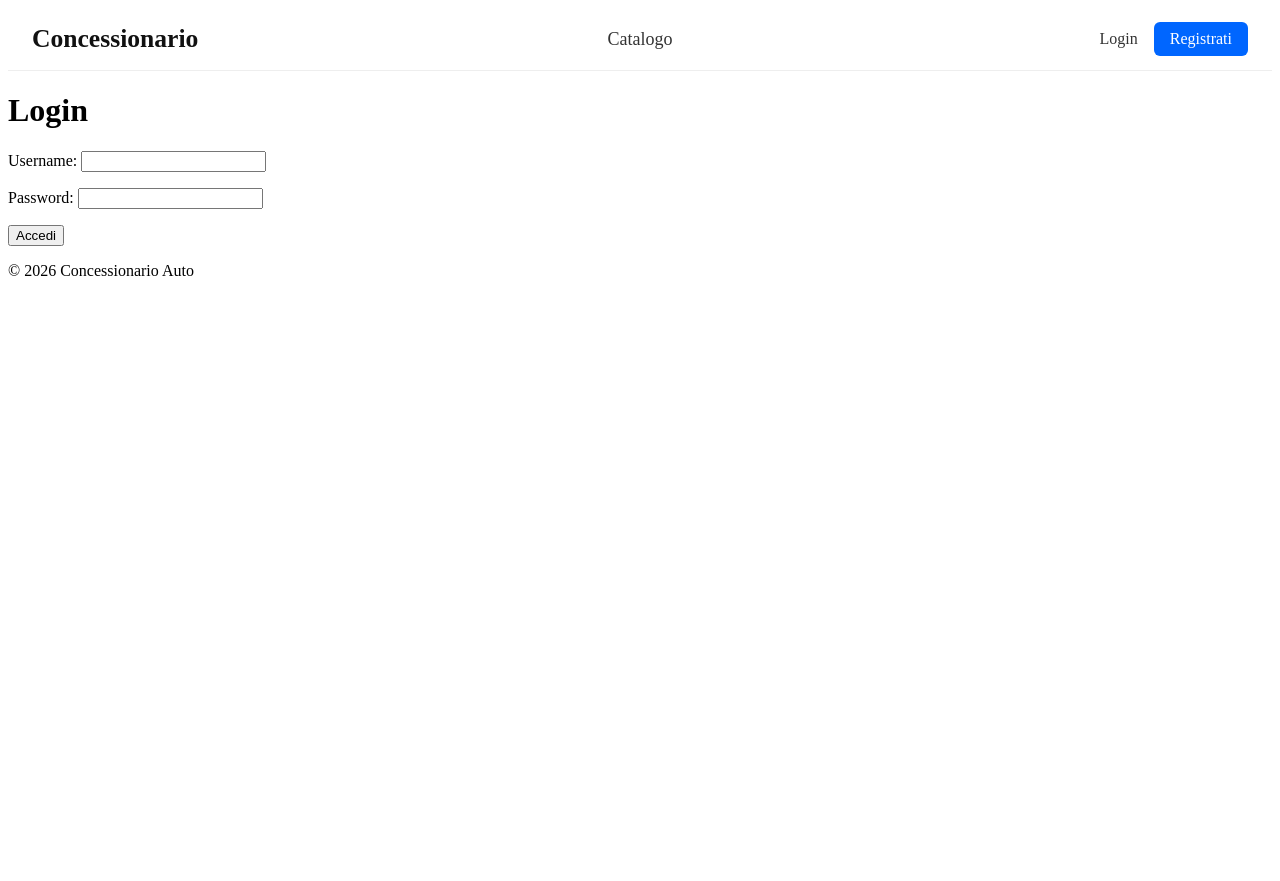
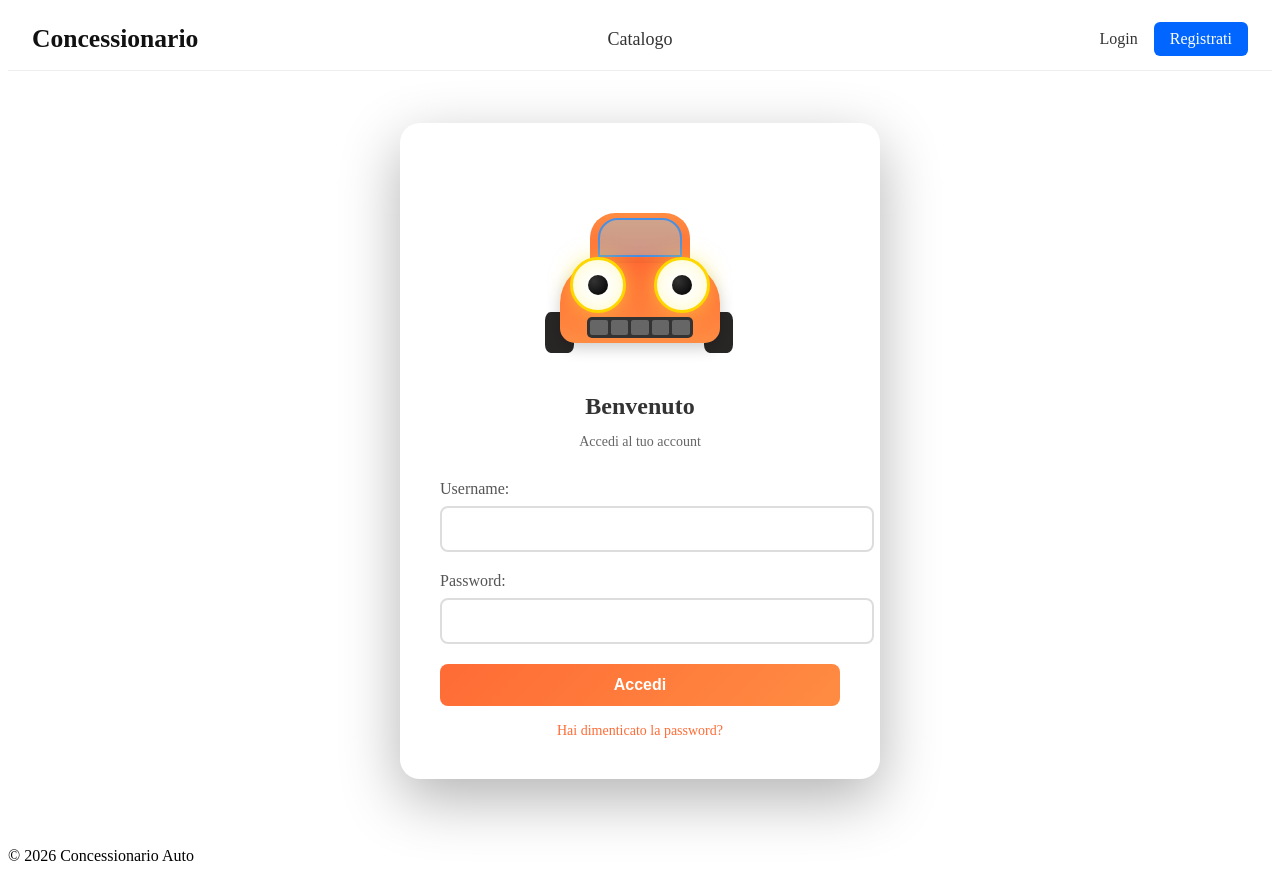
Before and after one commit to Alex-Alessi/Concessionario, a Django app: page /accounts/login/ in a window 1280 px wide. Before the commit the page ends 276 px from the top, so only its background shows below. Run offline with Django 5.2, Linux system fonts and the light colour scheme.

Commit message:
Logic login

```diff
--- /dev/null
+++ b/concessionario/accounts/static/accounts/css/login.css
@@ -0,0 +1,309 @@
+.login-container-wrapper {
+    min-height: calc(100vh - 80px);
+    display: flex;
+    justify-content: center;
+    align-items: center;
+    padding: 20px;
+}
+
+.login-container {
+    background: white;
+    border-radius: 20px;
+    padding: 40px;
+    box-shadow: 0 20px 60px rgba(0, 0, 0, 0.3);
+    max-width: 400px;
+    width: 100%;
+}
+
+.car-container {
+    width: 200px;
+    height: 200px;
+    margin: 0 auto 30px;
+    position: relative;
+}
+
+.car {
+    width: 100%;
+    height: 100%;
+    position: relative;
+}
+
+.car-body {
+    position: absolute;
+    bottom: 20px;
+    left: 50%;
+    transform: translateX(-50%);
+    width: 160px;
+    height: 80px;
+    background: linear-gradient(180deg, #ff6b35 0%, #ff8c42 100%);
+    border-radius: 40px 40px 15px 15px;
+    box-shadow: 0 5px 15px rgba(0, 0, 0, 0.2);
+    z-index: 1;
+}
+
+.car-roof {
+    position: absolute;
+    top: 50px;
+    left: 50%;
+    transform: translateX(-50%);
+    width: 100px;
+    height: 50px;
+    background: linear-gradient(180deg, #ff8c42 0%, #ff6b35 100%);
+    border-radius: 25px 25px 0 0;
+}
+
+.windshield {
+    position: absolute;
+    top: 55px;
+    left: 50%;
+    transform: translateX(-50%);
+    width: 80px;
+    height: 35px;
+    background: rgba(135, 206, 250, 0.4);
+    border-radius: 20px 20px 0 0;
+    border: 2px solid #4a90e2;
+}
+
+.grille {
+    position: absolute;
+    bottom: 25px;
+    left: 50%;
+    transform: translateX(-50%);
+    width: 100px;
+    height: 15px;
+    background: #333;
+    border-radius: 5px;
+    display: flex;
+    gap: 3px;
+    padding: 3px;
+    z-index: 1;
+}
+
+.grille-bar {
+    flex: 1;
+    background: #666;
+    border-radius: 2px;
+}
+
+.headlights-container {
+    position: absolute;
+    bottom: 50px;
+    left: 50%;
+    transform: translateX(-50%);
+    width: 140px;
+    display: flex;
+    justify-content: space-between;
+    z-index: 1;
+}
+
+.wheels-container {
+    bottom: 10px;
+    position: absolute;
+    width: 188px;
+    display: flex;
+    justify-content: space-between;
+    z-index: 0;
+    right: 7px;
+}
+
+.wheel-sx{
+    background: #292626;
+    width: 23px;
+    border: 3px solid #292626;
+    height: 35px;
+    border-radius: 20%;
+}
+
+.wheel-dx{
+    background: #292626;
+    width: 23px;
+    border: 3px solid #292626;
+    height: 35px;
+    border-radius: 20%;
+}
+
+.headlight {
+    width: 50px;
+    height: 50px;
+    background: white;
+    border-radius: 50%;
+    position: relative;
+    box-shadow: 0 0 20px rgba(255, 235, 59, 0.5),
+    inset 0 0 20px rgba(255, 235, 59, 0.3);
+    border: 3px solid #ffd700;
+    overflow: hidden;
+}
+
+.pupil {
+    position: absolute;
+    width: 20px;
+    height: 20px;
+    background: radial-gradient(circle at 30% 30%, #333, #000);
+    border-radius: 50%;
+    top: 50%;
+    left: 50%;
+    transform: translate(-50%, -50%);
+    transition: all 0.1s ease;
+}
+
+.eyelid-top {
+    position: absolute;
+    width: 110%;
+    height: 60%;
+    background: linear-gradient(180deg, #ff8c42 0%, #ff6b35 100%);
+    top: 0;
+    left: -5%;
+    transform: translateY(-100%);
+    transition: transform 0.3s ease;
+    border-radius: 0 0 50% 50%;
+    z-index: 5;
+}
+
+.eyelid-bottom {
+    position: absolute;
+    width: 110%;
+    height: 60%;
+    background: linear-gradient(0deg, #ff8c42 0%, #ff6b35 100%);
+    bottom: 0;
+    left: -5%;
+    transform: translateY(100%);
+    transition: transform 0.3s ease;
+    border-radius: 50% 50% 0 0;
+    z-index: 5;
+}
+
+.headlight.closed .eyelid-top {
+    transform: translateY(0);
+}
+
+.headlight.closed .eyelid-bottom {
+    transform: translateY(0);
+}
+
+/* TERGICRISTALLI DA MIGLIORARE */
+/* .wiper {
+    position: absolute;
+    width: 2px;
+    height: 70px;
+    background: #333;
+    border-radius: 2px;
+    top: -80px;
+    left: 50%;
+    transform: translateX(-50%);
+    transform-origin: top center;
+    transition: transform 0.5s ease;
+    z-index: 10;
+}
+
+.wiper::before {
+    content: '';
+    position: absolute;
+    width: 100%;
+    height: 100%;
+    background: rgba(100, 100, 100, 0.3);
+    left: -1px;
+    border-radius: 2px;
+}
+
+.wiper::after {
+    content: '';
+    position: absolute;
+    width: 6px;
+    height: 6px;
+    background: #333;
+    border-radius: 50%;
+    top: 0;
+    left: 50%;
+    transform: translateX(-50%);
+}
+
+.wiper.active {
+    transform: translateX(-50%) translateY(55px);
+} */
+
+h2 {
+    text-align: center;
+    color: #333;
+    margin-bottom: 10px;
+}
+
+.subtitle {
+    text-align: center;
+    color: #666;
+    margin-bottom: 30px;
+    font-size: 14px;
+}
+
+.form-group {
+    margin-bottom: 20px;
+}
+
+label {
+    display: block;
+    margin-bottom: 8px;
+    color: #555;
+    font-weight: 500;
+}
+
+input {
+    width: 100%;
+    padding: 12px 15px;
+    border: 2px solid #ddd;
+    border-radius: 8px;
+    font-size: 16px;
+    transition: border-color 0.3s;
+}
+
+input:focus {
+    outline: none;
+    border-color: #ff6b35;
+}
+
+button {
+    width: 100%;
+    padding: 12px;
+    background: linear-gradient(135deg, #ff6b35 0%, #ff8c42 100%);
+    color: white;
+    border: none;
+    border-radius: 8px;
+    font-size: 16px;
+    font-weight: 600;
+    cursor: pointer;
+    transition: transform 0.2s, box-shadow 0.2s;
+}
+
+button:hover {
+    transform: translateY(-2px);
+    box-shadow: 0 5px 15px rgba(255, 107, 53, 0.3);
+}
+
+button:active {
+    transform: translateY(0);
+}
+
+.forgot-password {
+    text-align: center;
+    margin-top: 15px;
+}
+
+.forgot-password a {
+    color: #ff6b35;
+    text-decoration: none;
+    font-size: 14px;
+}
+
+.forgot-password a:hover {
+    text-decoration: underline;
+}
+
+/* MESSAGES */
+
+.form-error {
+    background: #ffe6e6;
+    color: #b30000;
+    padding: 10px;
+    border-radius: 6px;
+    margin-bottom: 15px;
+    text-align: center;
+    font-size: 14px;
+}
--- /dev/null
+++ b/concessionario/accounts/static/accounts/js/login.js
@@ -0,0 +1,130 @@
+const usernameInput = document.getElementById('id_username');
+const passwordInput = document.getElementById('id_password');
+const leftPupil = document.getElementById('leftPupil');
+const rightPupil = document.getElementById('rightPupil');
+const leftWiper = document.getElementById('leftWiper');
+const rightWiper = document.getElementById('rightWiper');
+const leftHeadlight = document.getElementById('leftHeadlight');
+const rightHeadlight = document.getElementById('rightHeadlight');
+const loginForm = document.getElementById('loginForm');
+
+    // Funzione per muovere le pupille verso un punto
+function movePupils(x, y, containerRect) {
+    const pupils = [leftPupil, rightPupil];
+    const headlights = [leftHeadlight, rightHeadlight];
+
+    pupils.forEach((pupil, index) => {
+        const headlight = headlights[index];
+        const headlightRect = headlight.getBoundingClientRect();
+
+        // Calcola il centro del faro
+        const centerX = headlightRect.left + headlightRect.width / 2;
+        const centerY = headlightRect.top + headlightRect.height / 2;
+
+        // Calcola l'angolo verso il punto target
+        const angle = Math.atan2(y - centerY, x - centerX);
+
+        // Distanza massima che la pupilla può muoversi (12px dal centro)
+        const maxDistance = 12;
+
+        // Calcola le nuove coordinate della pupilla
+        const offsetX = Math.cos(angle) * maxDistance;
+        const offsetY = Math.sin(angle) * maxDistance;
+
+        pupil.style.transform = `translate(calc(-50% + ${offsetX}px), calc(-50% + ${offsetY}px))`;
+    });
+}
+
+function resetPupils() {
+    leftPupil.style.transform = 'translate(-50%, -50%)';
+    rightPupil.style.transform = 'translate(-50%, -50%)';
+}
+
+function closeEyes() {
+    leftHeadlight.classList.add('closed');
+    rightHeadlight.classList.add('closed');
+}
+
+function openEyes() {
+    leftHeadlight.classList.remove('closed');
+    rightHeadlight.classList.remove('closed');
+}
+
+// Evento per il campo username, segue il cursore
+usernameInput.addEventListener('input', function(e) {
+    leftWiper.classList.remove('active');
+    rightWiper.classList.remove('active');
+    openEyes();
+});
+
+usernameInput.addEventListener('focus', function(e) {
+    leftWiper.classList.remove('active');
+    rightWiper.classList.remove('active');
+    openEyes();
+});
+
+// Tracking del mouse nel campo username
+usernameInput.addEventListener('mousemove', function(e) {
+    const rect = this.getBoundingClientRect();
+    movePupils(e.clientX, e.clientY, rect);
+});
+
+// Tracking del cursore di testo nel campo username
+usernameInput.addEventListener('keyup', function(e) {
+    const rect = this.getBoundingClientRect();
+    const textWidth = this.value.length * 8;
+    const cursorX = rect.left + 15 + textWidth;
+    const cursorY = rect.top + rect.height / 2;
+    movePupils(cursorX, cursorY, rect);
+});
+
+usernameInput.addEventListener('click', function(e) {
+    const rect = this.getBoundingClientRect();
+    movePupils(e.clientX, e.clientY, rect);
+});
+
+passwordInput.addEventListener('focus', function() {
+    closeEyes();
+    leftWiper.classList.add('active');
+    rightWiper.classList.add('active');
+    resetPupils();
+});
+
+passwordInput.addEventListener('blur', function() {
+    openEyes();
+    if (!usernameInput.matches(':focus')) {
+        leftWiper.classList.remove('active');
+        rightWiper.classList.remove('active');
+    }
+});
+
+usernameInput.addEventListener('blur', function() {
+    if (!passwordInput.matches(':focus')) {
+        setTimeout(() => {
+            leftWiper.classList.remove('active');
+            rightWiper.classList.remove('active');
+            resetPupils();
+        }, 100);
+    }
+});
+
+
+loginForm.addEventListener('submit', function() {
+    openEyes();
+    leftWiper.classList.remove('active');
+    rightWiper.classList.remove('active');
+
+    resetPupils();
+});
+
+
+document.addEventListener('click', function(e) {
+    if (!usernameInput.contains(e.target) && !passwordInput.contains(e.target)) {
+        resetPupils();
+        openEyes();
+        if (!passwordInput.matches(':focus')) {
+            leftWiper.classList.remove('active');
+            rightWiper.classList.remove('active');
+        }
+    }
+});
--- a/concessionario/accounts/templates/accounts/login.html
+++ b/concessionario/accounts/templates/accounts/login.html
@@ -1,11 +1,86 @@
 {% extends "base.html" %}
+{% load static %}
 
 {% block title %}Login{% endblock %}
 
+{% block extra_css %}
+<link rel="stylesheet" href="{% static 'accounts/css/login.css' %}">
+{% endblock %}
+
 {% block content %}
-  <h1>Login</h1>
-    <form method="post">
-      {% csrf_token %} {{ form.non_field_errors }} {{form.as_p}}
-      <button type="submit">Accedi</button>
-    </form>
+  <div class="login-container-wrapper">
+    <div class="login-container">
+          <div class="car-container">
+              <div class="car">
+                  <div class="car-roof"></div>
+                  <div class="windshield"></div>
+                  <div class="car-body"></div>
+
+                  <div class="headlights-container">
+                      <div class="headlight" id="leftHeadlight">
+                          <div class="eyelid-top"></div>
+                          <div class="eyelid-bottom"></div>
+                          <div class="pupil" id="leftPupil"></div>
+                          <div class="wiper" id="leftWiper"></div>
+                      </div>
+                      <div class="headlight" id="rightHeadlight">
+                          <div class="eyelid-top"></div>
+                          <div class="eyelid-bottom"></div>
+                          <div class="pupil" id="rightPupil"></div>
+                          <div class="wiper" id="rightWiper"></div>
+                      </div>
+                  </div>
+
+                  <div class="grille">
+                      <div class="grille-bar"></div>
+                      <div class="grille-bar"></div>
+                      <div class="grille-bar"></div>
+                      <div class="grille-bar"></div>
+                      <div class="grille-bar"></div>
+                  </div>
+                  <div class="wheels-container">
+                    <div class="wheel-sx"></div>
+                    <div class="wheel-dx"></div>
+                  </div>
+              </div>
+          </div>
+
+          <h2>Benvenuto</h2>
+          <p class="subtitle">Accedi al tuo account</p>
+
+          <form method="post" id="loginForm">
+            {% csrf_token %}
+
+            {% if form.non_field_errors %}
+                <div class="form-error">
+                    {{ form.non_field_errors }}
+                </div>
+            {% endif %}
+
+            <div class="form-group">
+              {{ form.username.label_tag }}
+              {{ form.username }}
+              {{ form.username.errors }}
+            </div>
+
+            <div class="form-group">
+              {{ form.password.label_tag }}
+              {{ form.password }}
+              {{ form.password.errors }}
+            </div>
+
+              <button type="submit">Accedi</button>
+
+              <div class="forgot-password">
+                  <a href="#" onclick="event.preventDefault(); alert('Funzionalità di recupero password');">
+                      Hai dimenticato la password?
+                  </a>
+              </div>
+          </form>
+      </div>
+  </div>
 {% endblock %}
+
+{% block extra_js %}
+  <script src="{% static 'accounts/js/login.js' %}"></script>
+{% endblock %}
--- a/concessionario/templates/base.html
+++ b/concessionario/templates/base.html
@@ -7,6 +7,7 @@
     {% load static %}
     <link rel="stylesheet" href="{% static 'css/style.css' %}">
     <link rel="stylesheet" href="https://cdnjs.cloudflare.com/ajax/libs/font-awesome/6.4.0/css/all.min.css">
+    {% block extra_css %}{% endblock %}
 </head>
 <body>
     <!-- NAVBAR -->
@@ -79,6 +80,7 @@
     <script src="https://cdnjs.cloudflare.com/ajax/libs/lodash.js/4.17.21/lodash.min.js"></script>
     <script src="{% static 'js/carousel.js' %}"></script>
     <script src="{% static 'js/carousel_preferite.js' %}" defer></script>
+    {% block extra_js %}{% endblock %}
 
 </body>
 </html>
```
Also changed, not shown: concessionario/db.sqlite3.
